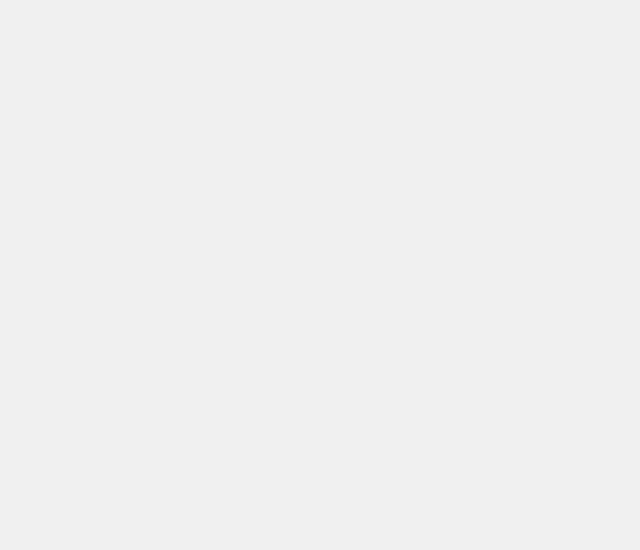
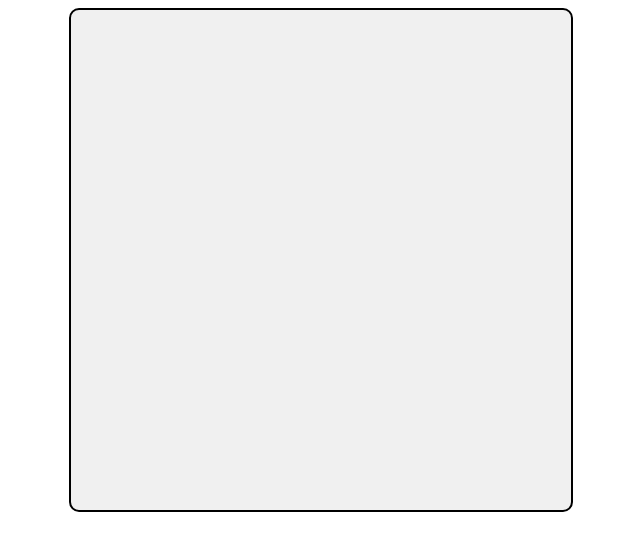
Before and after one commit to AlfredoBsantos/AutoriaGame, a plain HTML site: page index.html in a window 1280 px wide. Shown: the whole page, without its empty margins (319-959 px from the left). Drawn offline with Linux system fonts and the light colour scheme.

Commit message:
Update index.html

```diff
--- a/index.html
+++ b/index.html
@@ -5,28 +5,19 @@
     <meta name="viewport" content="width=device-width, initial-scale=1.0">
     <title>Sprite Animation</title>
     <style>
-       /* Centralizar o Canvas na tela */
-body {
-    display: flex;
-    justify-content: center;
-    align-items: center;
-    height: 100vh;
-    margin: 0;
-    font-family: Arial, sans-serif;
-    background-color: #f0f0f0;
-}
+        canvas {
 
- canvas {
-            border-color: black;
-            background-color: #000;
+            align-items: center;
             background: #f0f0f0;
             display: block;
             margin: 0 auto;
+            border: 2px solid #000; /* Adiciona uma borda preta de 2 pixels */
+            border-radius: 10px; /* Bordas arredondadas (opcional) */
         }
     </style>
 </head>
 <body>
-    <canvas id="gameCanvas" width="256" height="256"></canvas>
+    <canvas id="gameCanvas" width="500" height="500"></canvas>
     <script src="script.js"></script>
 </body>
 </html>
```
